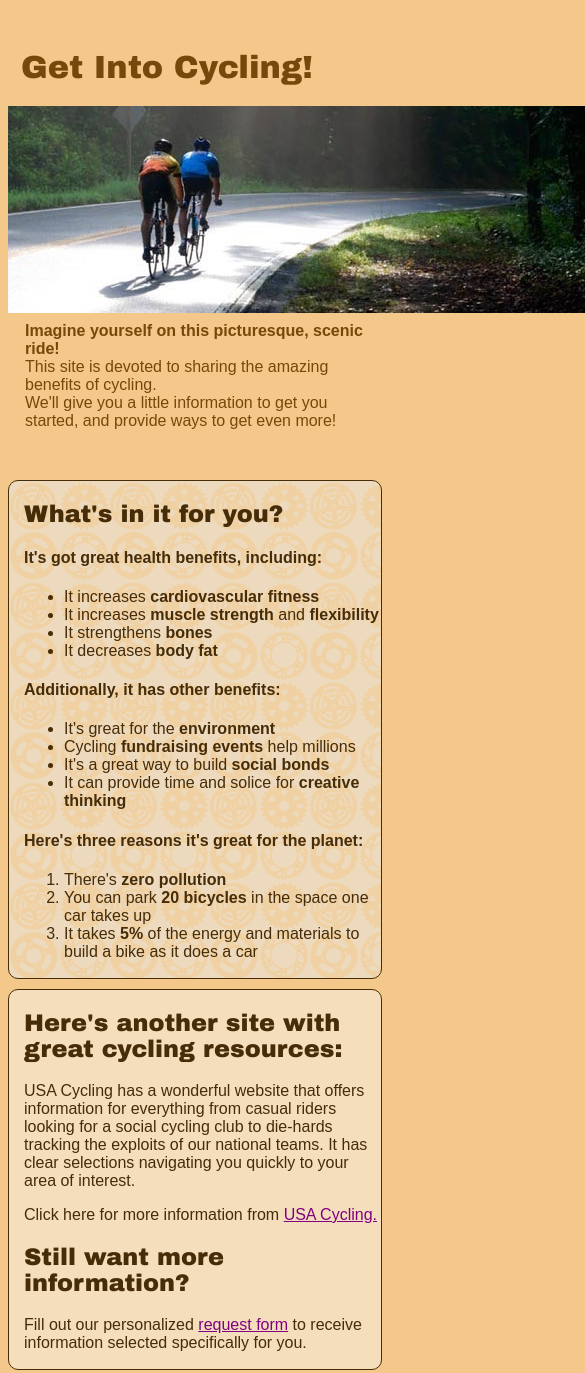
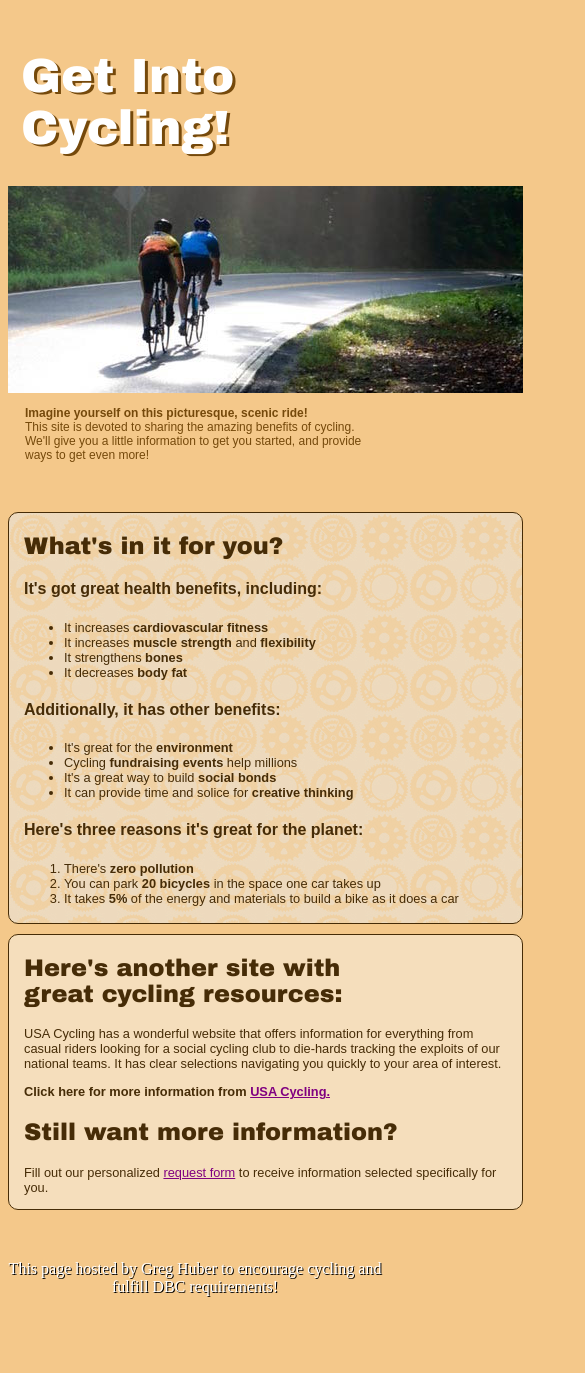
Before and after one commit to greghuber/greghuber.github.io, a plain HTML site: page index.html in a window 390 px wide. Shown: the top 1373 px of the page, 585 px wide, since content can reach past the window. After the commit the page ends 1312 px from the top, so only its background shows below. Drawn offline with Linux system fonts and the light colour scheme.

Commit message:
Add responsive design to css and minor layout tweaks

```diff
--- a/index.html
+++ b/index.html
@@ -9,9 +9,13 @@
 <body>
 	<h1>Get Into Cycling!</h1>
 
-	<img id="photo" src="cycling_is_a_beautiful_sport.jpg" alt="Cycling Image">
+	<div class="photo">
+		<img src="cycling_is_a_beautiful_sport.jpg" alt="Cycling Image">
+	</div>
 
+	<div>
 		<p class="purpose"><strong>Imagine yourself on this picturesque, scenic ride!</strong><br>This site is devoted to sharing the amazing benefits of cycling.<br>We'll give you a little information to get you started, and  provide ways to get even more!</p>
+	</div>
 
 	<section class="benefits">
 		<div>
@@ -43,7 +47,7 @@
 
 	<section>
 		<div class="information">
-		<h2>Here's another site with great cycling resources:</h2>
+			<h2>Here's another site with <br>great cycling resources:</h2>
 			<p>USA Cycling has a wonderful website that offers information for everything from casual riders looking for a social cycling club to die-hards tracking the exploits of our national teams.   It has clear selections navigating you quickly to your area of interest.</p>
 			<p id="usa">Click here for more information from <a href="https://www.usacycling.org/">USA Cycling.</a></p>
 
@@ -52,7 +56,9 @@
 		</div>
 	</section>
 
-	</body>
 	<footer>
 		<p>This page hosted by Greg Huber to encourage cycling and fulfill DBC requirements!</p>
+	</footer>
+
+</body>
 </html>
--- a/styles.css
+++ b/styles.css
@@ -2,24 +2,30 @@ body {
 	background: #f4c88a;
 }
 h1 {
+	font-size: 4em;
 	margin-top: 50px;
 	margin-left: 13px;
-	color: #75490b;
+	color: white;
+	text-shadow: #75490b 3px 2px;
 }
 h1, h2 {
 	font-family: Arial black, sans-serif
 }
-
 .purpose {
-	margin-top: 5px;
+	margin-top: -20px;
 	margin-bottom: 50px;
 	margin-left: 17px;
 	font-family: Avenir, sans-serif;
 	color: #75490b;
 }
+.photo {
+	width: 800px;
+	height: 240px;
+	text-align: left;
+	overflow: hidden;
+}
 .benefits {
 	background-image: url("cycling_tile04.jpg");
-	#background-position: right;
 }
 .information {
 	background-color: #f5debc;
@@ -27,6 +33,7 @@ h1, h2 {
 section {
 	font-family: Avenir, sans-serif;
 	padding-left: 15px;
+	padding-right: 15px;
 	padding-bottom: 1px;
 	background-color: #f5debc;
 	border-style: solid;
@@ -35,9 +42,15 @@ section {
 	border-radius: 10px;
 	margin-top: 10px;
 	color: #462c07;
-	#width: 690px;
+	width: 673px;
 }
+li {
+	font-size: .8em;
 }
+.information p {
+	font-size: .8em;
+}
+
 #usa {
 	font-weight: bold;
 }
@@ -48,7 +61,26 @@ a:visited {
 	color: blue;
 }
 footer {
+	margin-top: 50px;
 	text-align: center;
 	color: white;
 	text-shadow: black 1px 1px;
 }
+@media only screen and (max-width: 760px) {
+    body {
+        /*Element to check responsivity*/
+        /*background: lightblue;*/
+    }
+	.photo {
+	width: 515px;
+	}
+	h1 {
+		font-size: 3em;
+	}
+	.purpose {
+		font-size: .75em;
+	}
+	section {
+		width: 483px;
+	}
+}
```
Lines whose indentation alone changed are shown as unchanged.
